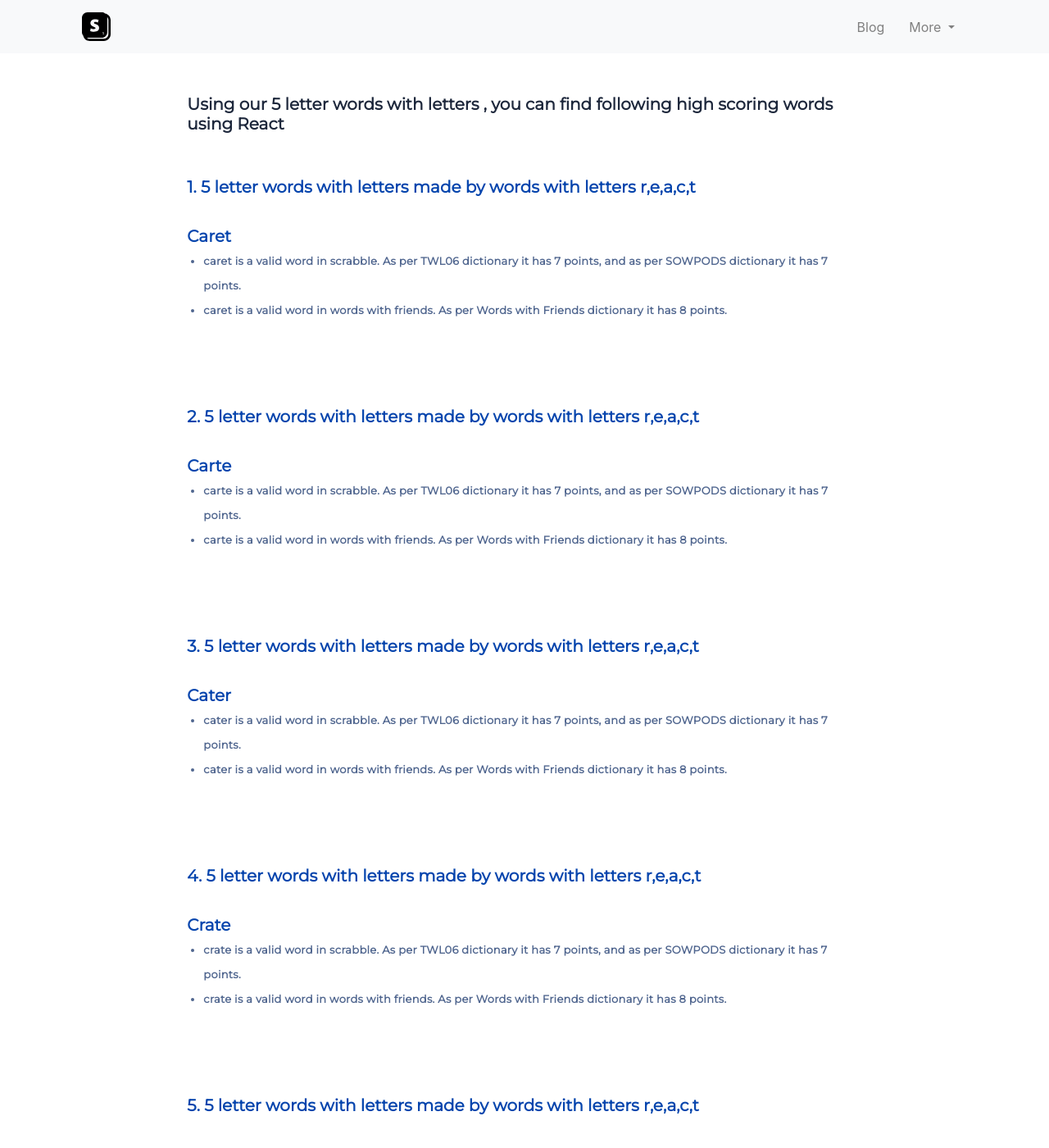
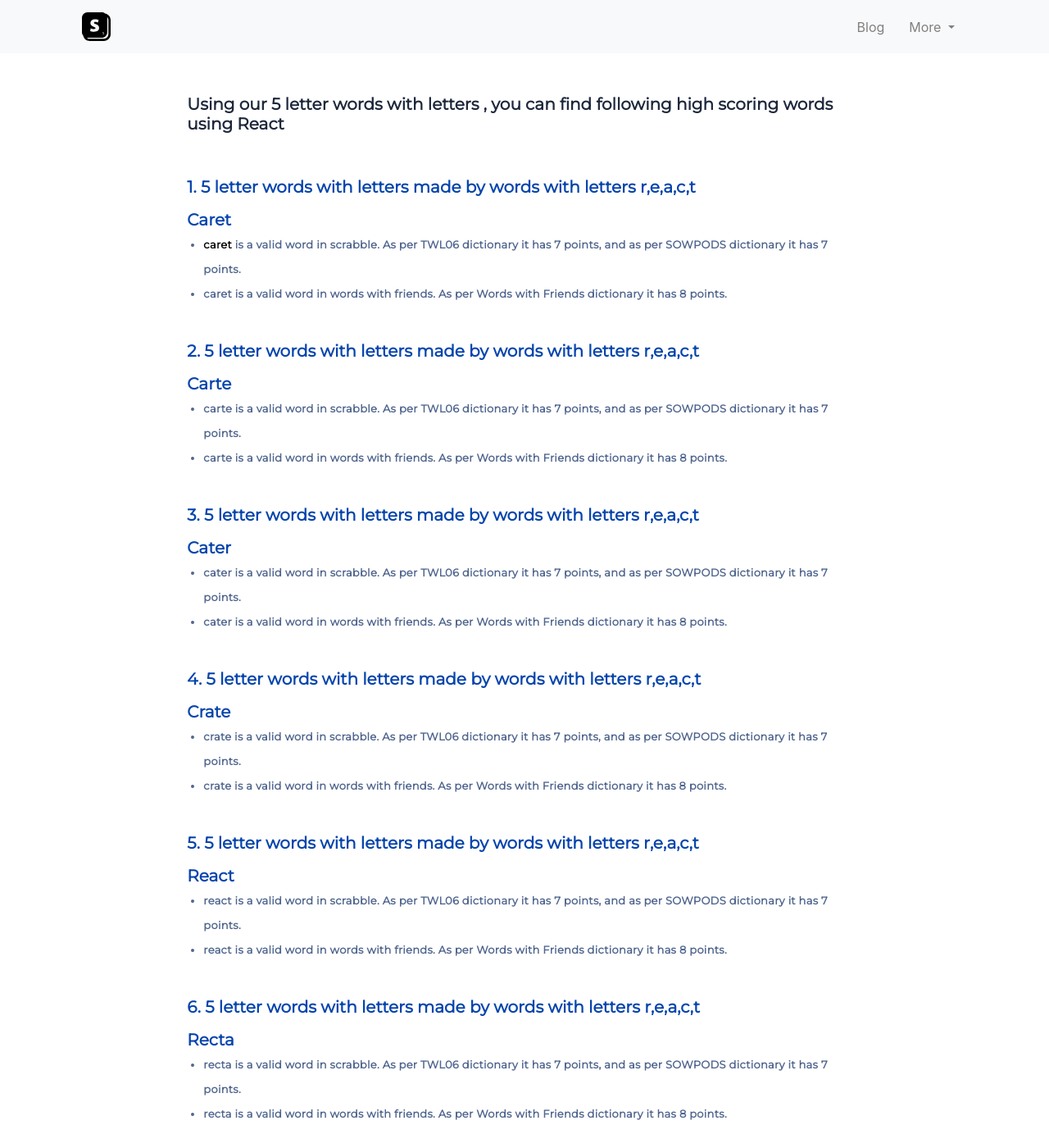
Before and after one commit to ManpreetChoudhary/word-games-theme, a Jekyll site: the page built from autogencontent-pages/4-letters-words-created-using-letters-react.md, in a window 1280 px wide and 1400 px high, scrolled down 501 px. Shown: the whole window at 82% size. Built offline with Jekyll 4.4.1, drawn with Linux system fonts in a browser that asks for light colours.

Commit message:
version updated

```diff
--- a/_data/content/en/react.json
+++ b/_data/content/en/react.json
@@ -12,7 +12,7 @@
                 "word": "caret",
                 "points": 7,
                 "i": 5,
-                "scrabble": "caret is a valid word in scrabble. As per TWL06 dictionary it has 7 points, and as per SOWPODS dictionary it has 7 points.",
+                "scrabble": "<b>caret</b> is a valid word in scrabble. As per TWL06 dictionary it has 7 points, and as per SOWPODS dictionary it has 7 points.",
                 "wordswithfriend": "caret is a valid word in words with friends. As per Words with Friends dictionary it has 8 points."
             },
             {
--- a/assets/css/content.css
+++ b/assets/css/content.css
@@ -14,6 +14,9 @@
   font-size: 30px;
   padding-bottom: 0.8rem;
   color: #1e283c;
+}
+b {
+  color: #000;
 }
 
 .content_sub_heading {
@@ -72,7 +75,7 @@
   color: #000;
 } */
 .wordsdata {
-  margin-bottom: 100px;
+  margin-bottom: 40px;
 }
 .word-title {
   margin: 0px 0;
@@ -86,7 +89,7 @@
   line-height: 1.5;
 }
 .word-heading {
-  margin: 30px 0;
+  margin: 10px 0;
   /* margin-bottom: 40px; */
   color: #0645ad;
   vertical-align: baseline;
```
Also changed, not shown: Gemfile.lock, word-games-theme.gemspec.
